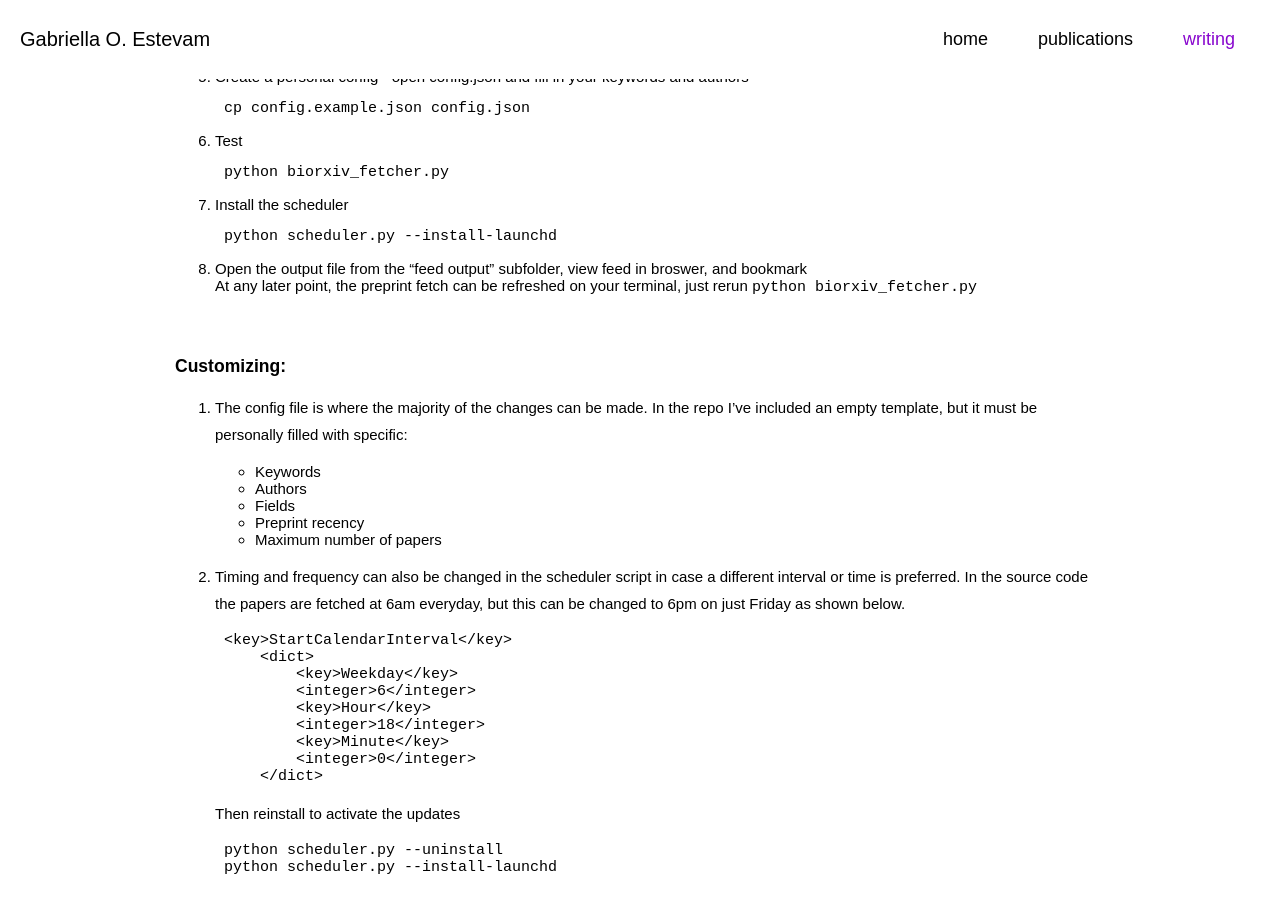
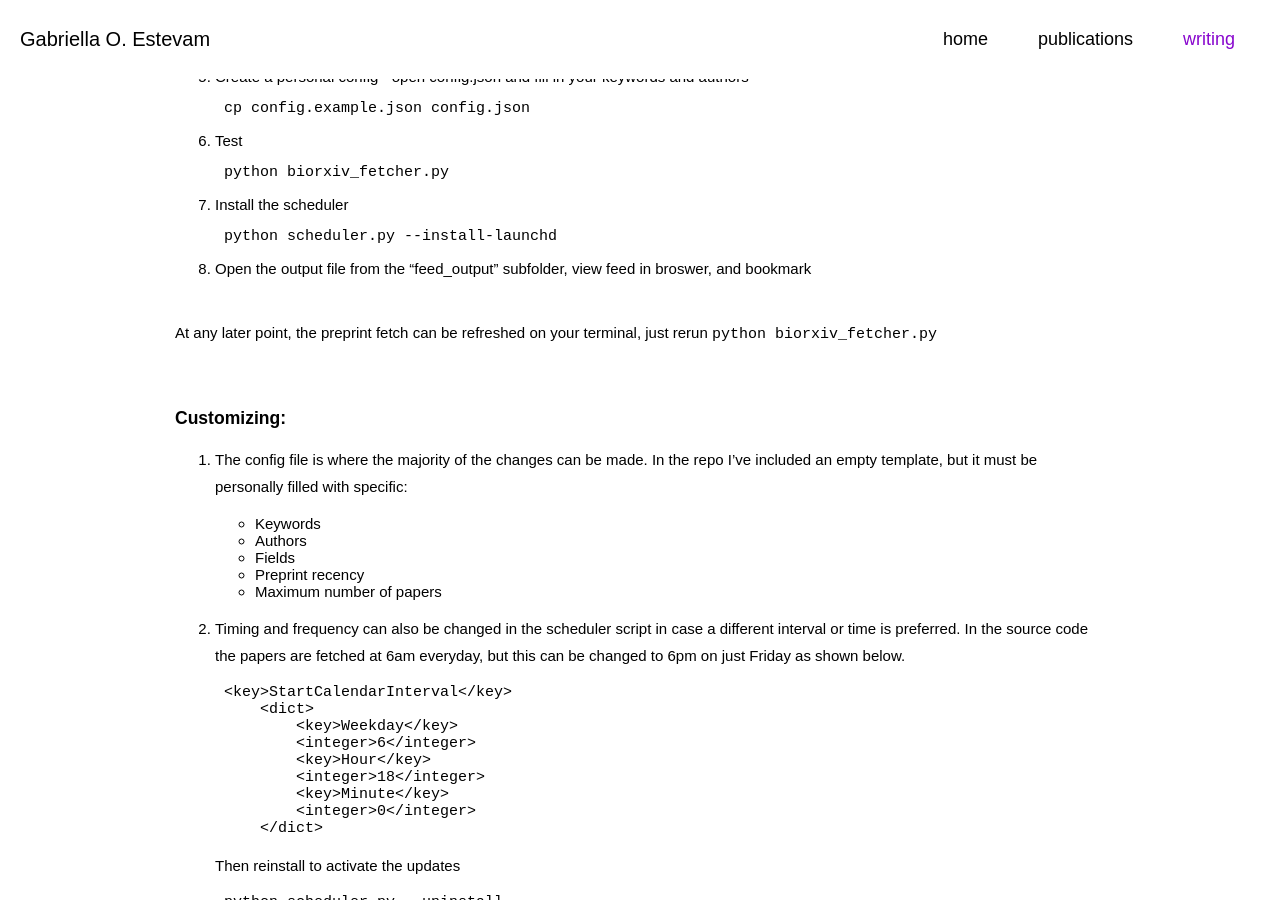
Before and after one commit to gestevam/gestevam.github.io, a Jekyll site: the page built from _posts/2026-03-14-preprint-fetcher.md, in a window 1280 px wide and 900 px high, scrolled down 2092 px. Built offline with Jekyll 4.4.1, drawn with Linux system fonts in a browser that asks for light colours.

Commit message:
update w/ edits

````diff
--- a/_posts/2026-03-14-preprint-fetcher.md
+++ b/_posts/2026-03-14-preprint-fetcher.md
@@ -60,7 +60,8 @@ Check it out - hopefully it's helpful and easy to use!
     ```
     python scheduler.py --install-launchd
     ```
-8. Open the output file from the "feed output" subfolder, view feed in broswer, and bookmark
+8. Open the output file from the "feed_output" subfolder, view feed in broswer, and bookmark
+
 <br>
 At any later point, the preprint fetch can be refreshed on your terminal, just rerun ```python biorxiv_fetcher.py```
 
````
